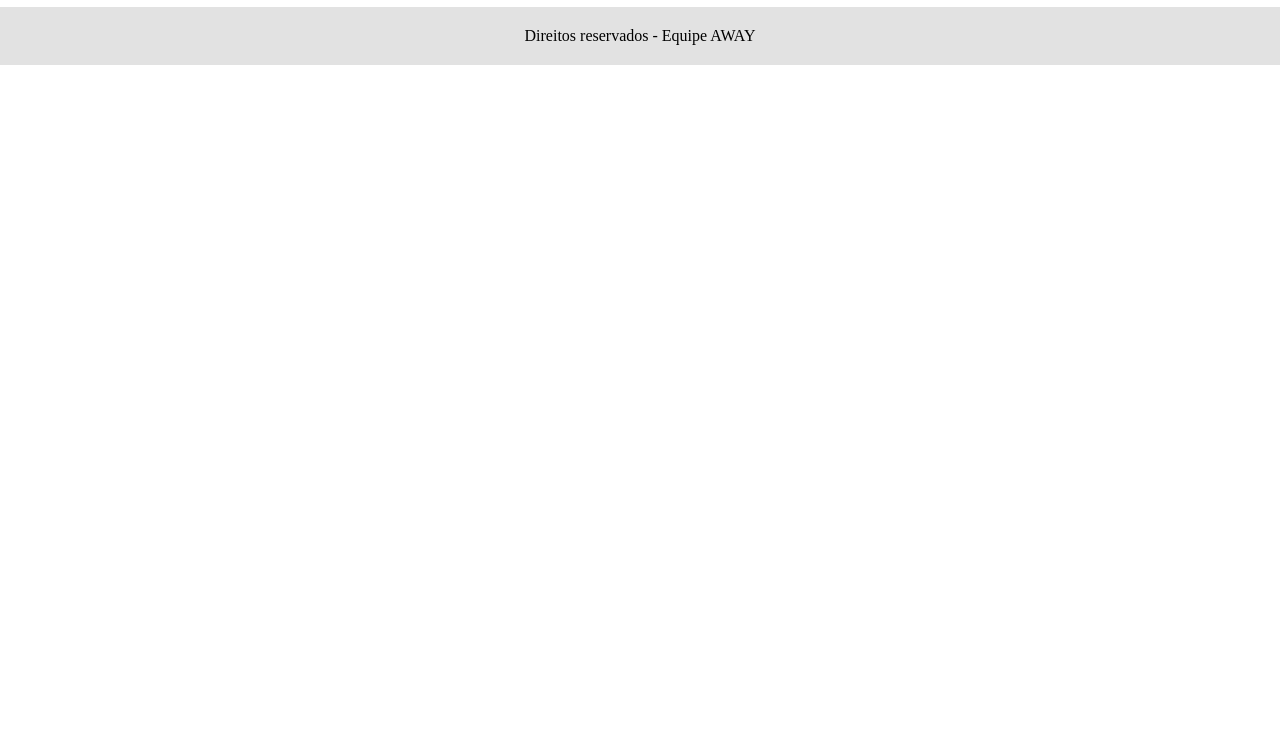
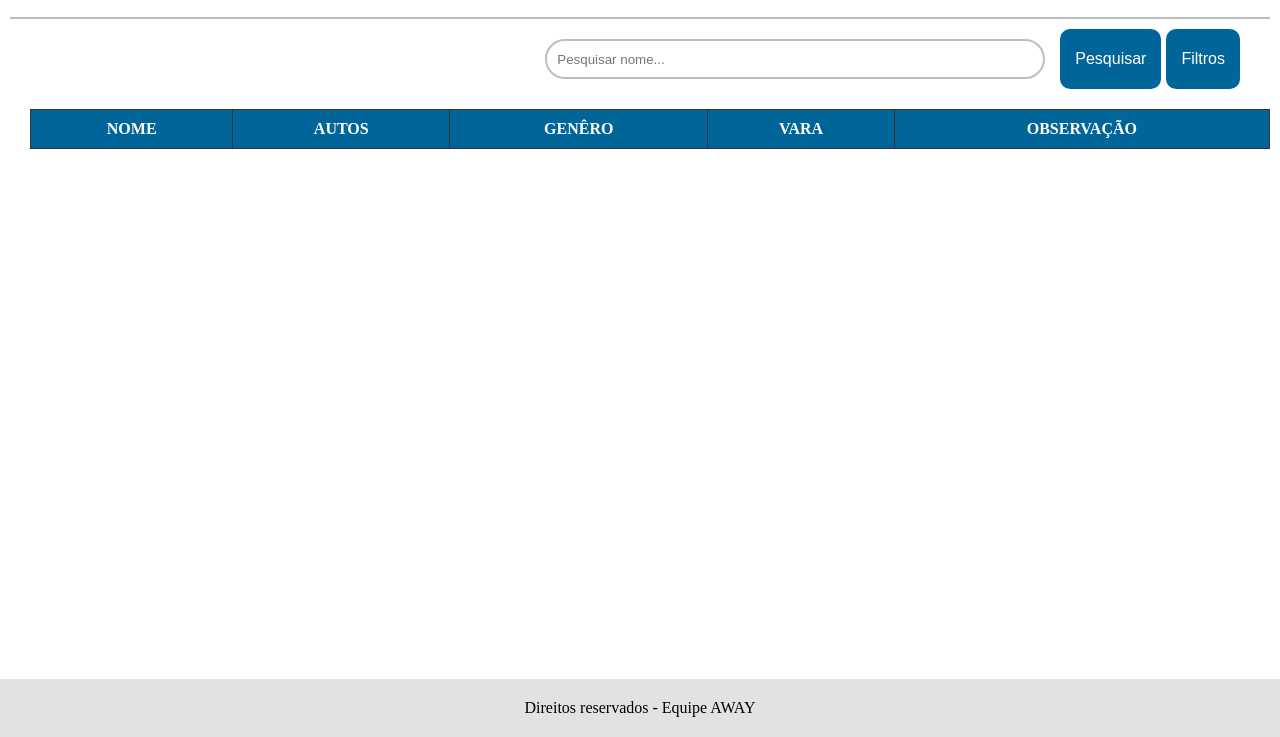
Before and after one commit to AlynneAyumi/AWAY, a plain HTML site: page index.html in a window 1280 px wide. Shown: the part 63-800 px from the top of the page. Drawn offline with Linux system fonts and the light colour scheme.

Commit message:
Criação da tela principal -Wendryel

```diff
--- a/index.html
+++ b/index.html
@@ -39,6 +39,24 @@
 
     </header>
     <main>
+        <div class="mainContent">
+            <div class="searchBar" id="searchBar">
+                <input type="search" id="searchInput" placeholder="Pesquisar nome...">
+                <button class="useButton" id="searchButton" onclick="search()">Pesquisar</button>
+                <button class="useButton"> Filtros </button>
+            </div>
+            <div class="searchResult" id="searchResult">
+                <table id="resultTable">
+                    <tr>
+                        <th>NOME</th>
+                        <th>AUTOS</th>
+                        <th>GENÊRO</th>
+                        <th>VARA</th>
+                        <th>OBSERVAÇÃO</th>
+                    </tr>
+                </table>
+            </div>
+        </div>
     </main>
     <footer>
         Direitos reservados - Equipe AWAY
--- a/script.js
+++ b/script.js
@@ -6,3 +6,26 @@ function openNav() {
     document.getElementById("sideBar").style.width
    = "0";
   }
+
+
+/* Tela Principal ----------------------- */
+
+function search() {
+  const table = document.getElementById("resultTable");
+
+  for (let i = 0; i < 10; i++) {
+      const row = table.insertRow();
+
+      const nome = row.insertCell(0);
+      const autos = row.insertCell(1);
+      const genero = row.insertCell(2);
+      const vara = row.insertCell(3);
+      const observacao = row.insertCell(4);
+
+      nome.textContent = "------------";
+      autos.textContent = "------------";
+      genero.textContent = "------------ ";
+      vara.textContent = "------------ ";
+      observacao.textContent = "------------ ";
+  }
+}
--- a/style.css
+++ b/style.css
@@ -14,7 +14,7 @@ footer {
     text-align: center;
     padding: 20px 0px;
     background-color: #e2e2e2;
-    /* position: absolute; */
+    position: absolute;
     bottom: 0;
     left: 0;
     right: 0;
@@ -117,3 +117,73 @@ div.userIcon {
 div.userIcon a img{
     width: 35px;
 }
+
+
+/* Tela Principal - Pesquisa ____________________________*/
+
+div.mainContent {
+    margin: 10px;
+    padding: 10px;
+    border-top: 2px solid #BEBEBE;
+    margin-top: 20px;
+}
+
+div .searchBar {
+    display: flex;
+    justify-content: end;
+    margin-right: 20px;
+}
+
+#searchInput {
+    margin: 10px;
+    padding: 10px;
+    width: 500px;
+    height: 40px;
+    border-radius: 20px;
+    border: 2px solid #BEBEBE;
+}
+
+#searchInput:focus {
+    outline: none;
+    border: 2px solid #006699;
+}
+
+.useButton {
+    padding: 10px 15px;
+    font-size: 16px;
+    border: none;
+    background-color: #006699;
+    color: white;
+    border-radius: 10px;
+    margin-left: 5px;
+    cursor: pointer;
+}
+
+.useButton:hover {
+    background-color: #0f7fb8;
+}
+
+#resultTable {
+    margin: 10px;
+    padding: 10px;
+    width: 100%;
+    border-collapse: collapse;
+    margin-top: 20px;
+}
+
+th, td {
+    border: 1px solid #333;
+    padding: 10px;
+}
+th {
+    background-color: #006699;
+    color: white;
+}
+tr:nth-child(even) {
+    background-color: #f2f2f2;
+}
+
+tr:hover {
+    background-color: #ddd;
+    transition: background-color 0.3s ease;
+}
```
